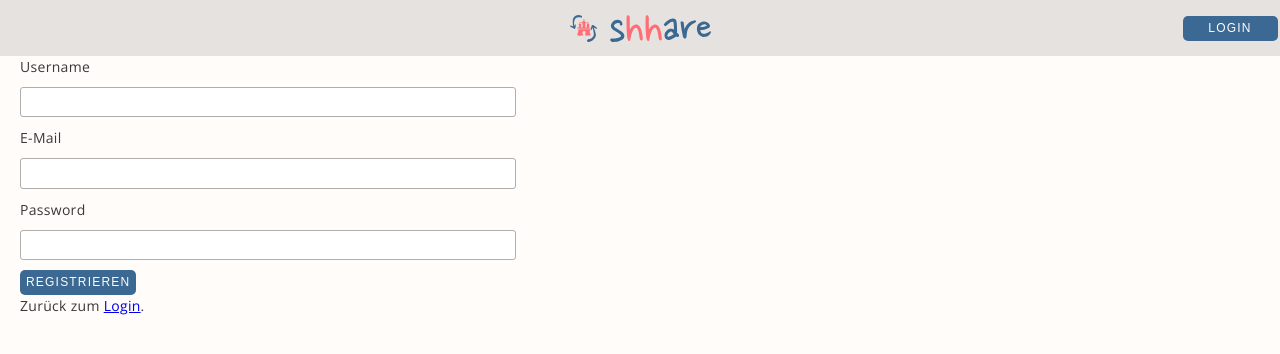
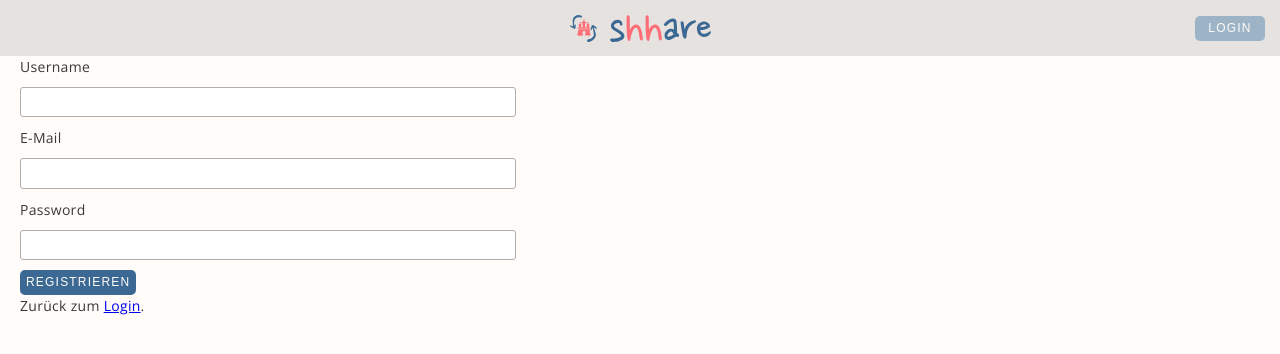
Before and after one commit to mar-zim/capstone-project, a React (Create React App) app: page /register in a window 1280 px wide. Shown: the top 354 px of the page. Built offline with nearby package versions, Linux system fonts and the light colour scheme; no server answers.

Commit message:
Add Props to Button

```diff
--- a/src/components/Button/Button.js
+++ b/src/components/Button/Button.js
@@ -7,22 +7,30 @@ Button.propTypes = {
   onClick: PropTypes.func,
 }
 
-export default function Button({ onClick, text }) {
-  return <StyledButton onClick={onClick}>{text}</StyledButton>
+export default function Button({ onClick, text, textcolor, backColor }) {
+  return (
+    <StyledButton
+      backgroundColor={backColor}
+      color={textcolor}
+      onClick={onClick}
+    >
+      {text}
+    </StyledButton>
+  )
 }
 
 const StyledButton = styled.button`
-  min-width: 95px;
+  min-width: 70px;
   min-height: 25px;
   border-radius: 5px;
   border: 0;
-  background-color: var(--denim);
+  background-color: ${(props) => props.backgroundColor || 'var(--denim)'};
   font-size: 12px;
   font-weight: 300;
   text-transform: uppercase;
   letter-spacing: 1.2px;
   text-align: center;
-  color: var(--white);
+  color: ${(props) => props.color || 'var(--white)'};
   cursor: pointer;
 
   :active {
```
